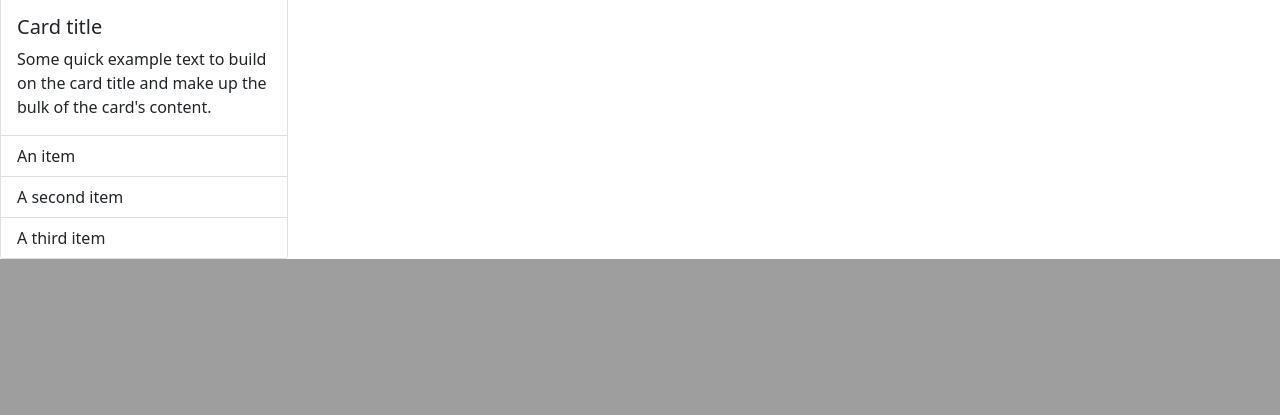
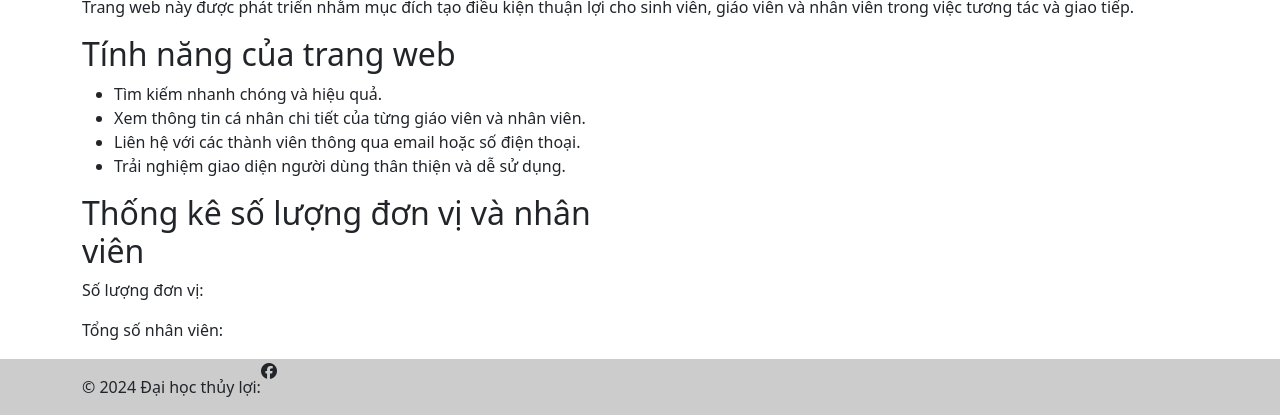
Before and after one commit to Lokey2411/electronic-directory, a PHP site: page / in a window 1280 px wide. Shown: the part 1516-1931 px from the top of the page. Before the commit the page ends 1775 px from the top, so only its background shows below. Run offline with PHP 8.4, Linux system fonts and the light colour scheme.

Commit message:
updated FrontEnd

```diff
--- /dev/null
+++ b/client/Pages/Introduce.php
@@ -0,0 +1,41 @@
+<?php
+function Introduce()
+{
+    return '<div class="container">
+        <div class="jumbotron">
+            <h1>Giới thiệu về trường Đại học Thủy lợi</h1>
+            <p>Trường Đại học Thủy lợi là một trong những trường đại học hàng đầu về ngành nước tại Việt Nam. Trường thành lập năm 1959...</p>
+            <p>Các chức năng của trang web bao gồm:</p>
+            <ul>
+                <li>Tìm kiếm thông tin về các giáo viên và nhân viên.</li>
+                <li>Xem thông tin chi tiết của từng cá nhân.</li>
+                <li>Liên hệ với giáo viên thông qua hệ thống danh bạ điện tử.</li>
+            </ul>
+            <p>Trang web này được phát triển nhằm mục đích tạo điều kiện thuận lợi cho sinh viên, giáo viên và nhân viên trong việc tương tác và giao tiếp.</p>
+        </div>
+    </div>
+    <div class="container">
+    <div class="row">
+        <div class="col-md-6">
+            <h2>Tính năng của trang web</h2>
+            <ul>
+                <li>Tìm kiếm nhanh chóng và hiệu quả.</li>
+                <li>Xem thông tin cá nhân chi tiết của từng giáo viên và nhân viên.</li>
+                <li>Liên hệ với các thành viên thông qua email hoặc số điện thoại.</li>
+                <li>Trải nghiệm giao diện người dùng thân thiện và dễ sử dụng.</li>
+            </ul>
+        </div>
+    </div>
+</div>
+<div class="container">
+    <div class="row">
+        <div class="col-md-6">
+            <h2>Thống kê số lượng đơn vị và nhân viên</h2>
+            <p>Số lượng đơn vị: <span class="badge badge-primary">50</span></p>
+            <p>Tổng số nhân viên: <span class="badge badge-primary">1000</span></p>
+        </div>
+    </div>
+</div>
+
+    ';
+}
--- /dev/null
+++ b/client/View/Banner.php
@@ -0,0 +1,7 @@
+<?php
+function Banner()
+{
+    return ' <div class="Banner">
+  <img src="https://www.tlu.edu.vn/Portals/0/Thumbnails/web1.jpg" class="img-fluid rounded inline-block w-100 h-75" alt="..." />
+</div>';
+}
--- /dev/null
+++ b/client/View/Footer.php
@@ -0,0 +1,28 @@
+<!DOCTYPE html>
+<html lang="en">
+
+<head>
+    <meta charset="UTF-8">
+    <meta name="viewport" content="width=device-width, initial-scale=1.0">
+    <title>Document</title>
+    <link rel="stylesheet" href="https://cdnjs.cloudflare.com/ajax/libs/font-awesome/6.5.1/css/all.min.css" integrity="sha512-DTOQO9RWCH3ppGqcWaEA1BIZOC6xxalwEsw9c2QQeAIftl+Vegovlnee1c9QX4TctnWMn13TZye+giMm8e2LwA==" crossorigin="anonymous" referrerpolicy="no-referrer" />
+</head>
+
+<body>
+    <?php
+    function Footer()
+    {
+        return ' <footer class="">
+    <!-- Copyright -->
+    <div style="background-color: rgba(0, 0, 0, 0.2)" class="w-100">
+        <div class="container d-flex space-between" >
+            <div class ="footer-copyright text-center py-3"> © 2024 Đại học thủy lợi:</div>
+            <div><i class="fa-brands fa-facebook"></i></div>
+        </div>
+    </div>
+    <!-- Copyright -->';
+    }
+    ?>
+</body>
+
+</html>
--- /dev/null
+++ b/client/View/Navbar.php
@@ -0,0 +1,40 @@
+<?php
+function Navbar()
+{
+  return '<!-- navbar -->
+  <nav class="navbar navbar-expand-lg navbar-light bg-light ">
+    <div class="container-fluid">
+      <a class="navbar-brand" href="index.php"><img class="w-75 h-75" src="https://www.tlu.edu.vn/Portals/_default/skins/tluvie/images/logo.png" alt="" /></a>
+      <button class="navbar-toggler" type="button" data-bs-toggle="collapse" data-bs-target="#navbarSupportedContent" aria-controls="navbarSupportedContent" aria-expanded="false" aria-label="Toggle navigation">
+        <span class="navbar-toggler-icon"></span>
+      </button>
+      <div class="collapse navbar-collapse" id="navbarSupportedContent">
+        <ul class="navbar-nav me-auto mb-2 mb-lg-0">
+          <li class="nav-item">
+            <a class="nav-link" href="#">Liên hệ</a>
+          </li>
+          <li class="nav-item">
+            <a class="nav-link" href="#">Tin tức & sự kiện</a>
+          </li>
+          <li class="nav-item dropdown">
+            <a class="nav-link dropdown-toggle" href="#" id="navbarDropdown" role="button" data-bs-toggle="dropdown" aria-expanded="false">
+              Danh sách danh bạ
+            </a>
+            <ul class="dropdown-menu" aria-labelledby="navbarDropdown">
+              <li><a class="dropdown-item" href="NewsAndEvents.php">Danh bạ đơn vị</a></li>
+              <li><a class="dropdown-item" href="#">Danh bạ giảng viên</a></li>
+            </ul>
+          </li>
+          <li class="nav-item"><a class="nav-link" href="./Authentication/LoginUser.php">Đăng Nhập</a></li>
+          <li class="nav-item"><a class="nav-link" href="./Authentication/SignUp.php">Đăng ký</a></li>
+        </ul>
+        <form class="d-flex">
+          <input class="form-control me-2" type="search" placeholder="Search" aria-label="Search" />
+          <button class="btn btn-outline-success" type="submit">
+            Search
+          </button>
+        </form>
+      </div>
+    </div>
+  </nav>';
+}
--- a/client/index.php
+++ b/client/index.php
@@ -1,5 +1,9 @@
 <?php
-require "HighlightedList.php";
+require "./Pages/HighlightedList.php";
+require "./View/Navbar.php";
+require "./View/Banner.php";
+require "./View/Footer.php";
+require "./Pages/Introduce.php";
 ?>
 <!DOCTYPE html>
 <html lang="en">
@@ -13,52 +17,24 @@ require "HighlightedList.php";
 </head>
 
 <body>
-  <!-- navbar -->
-  <nav class="navbar navbar-expand-lg navbar-light bg-light ">
-    <div class="container-fluid">
-      <a class="navbar-brand" href="index.php"><img class="w-75 h-75" src="https://www.tlu.edu.vn/Portals/_default/skins/tluvie/images/logo.png" alt="" /></a>
-      <button class="navbar-toggler" type="button" data-bs-toggle="collapse" data-bs-target="#navbarSupportedContent" aria-controls="navbarSupportedContent" aria-expanded="false" aria-label="Toggle navigation">
-        <span class="navbar-toggler-icon"></span>
-      </button>
-      <div class="collapse navbar-collapse" id="navbarSupportedContent">
-        <ul class="navbar-nav me-auto mb-2 mb-lg-0">
-          <li class="nav-item">
-            <a class="nav-link" href="#">Liên hệ</a>
-          </li>
-          <li class="nav-item">
-            <a class="nav-link" href="#">Tin tức & sự kiện</a>
-          </li>
-          <li class="nav-item dropdown">
-            <a class="nav-link dropdown-toggle" href="#" id="navbarDropdown" role="button" data-bs-toggle="dropdown" aria-expanded="false">
-              Danh sách danh bạ
-            </a>
-            <ul class="dropdown-menu" aria-labelledby="navbarDropdown">
-              <li><a class="dropdown-item" href="NewsAndEvents.php">Danh bạ đơn vị</a></li>
-              <li><a class="dropdown-item" href="#">Danh bạ giảng viên</a></li>
-            </ul>
-          </li>
-        </ul>
-        <form class="d-flex">
-          <input class="form-control me-2" type="search" placeholder="Search" aria-label="Search" />
-          <button class="btn btn-outline-success" type="submit">
-            Search
-          </button>
-        </form>
-      </div>
-    </div>
-  </nav>
+  <?php
+  echo Navbar();
+  ?>
   <!-- banner -->
-  <div class="Banner">
-    <img src="https://www.tlu.edu.vn/Portals/0/Thumbnails/web1.jpg" class="img-fluid rounded inline-block w-100 h-75" alt="..." />
-  </div>
+  <?php
+  echo Banner();
+  ?>
   <!-- HighlightedList -->
   <div>
-    <div class="h1 text-center text-white px-5 py-3 rounded bgGradient">Danh sách nổi bật</div>
+    <div class="h1 text-center text-white px-5 py-3 rounded bgGradient">Giới thiệu</div>
     <?php
-    echo HighlightedList();
+    echo Introduce();
     ?>
   </div>
   <!-- footer -->
+  <?php
+  echo Footer();
+  ?>
   <script src="https://cdn.jsdelivr.net/npm/bootstrap@5.0.2/dist/js/bootstrap.bundle.min.js" integrity="sha384-MrcW6ZMFYlzcLA8Nl+NtUVF0sA7MsXsP1UyJoMp4YLEuNSfAP+JcXn/tWtIaxVXM" crossorigin="anonymous"></script>
 </body>
 
```
Also changed, not shown: client/Authentication/LoginUser.css (added, +28 -0 lines), client/Authentication/LoginUser.php (added, +42 -0 lines), client/Authentication/SignUp.css (added, +23 -0 lines), client/Authentication/SignUp.php (added, +42 -0 lines), client/NoticeAuthentication/GetError.php (added, +12 -0 lines), client/Pages/HighlightedList.php (renamed from client/HighlightedList.php).
